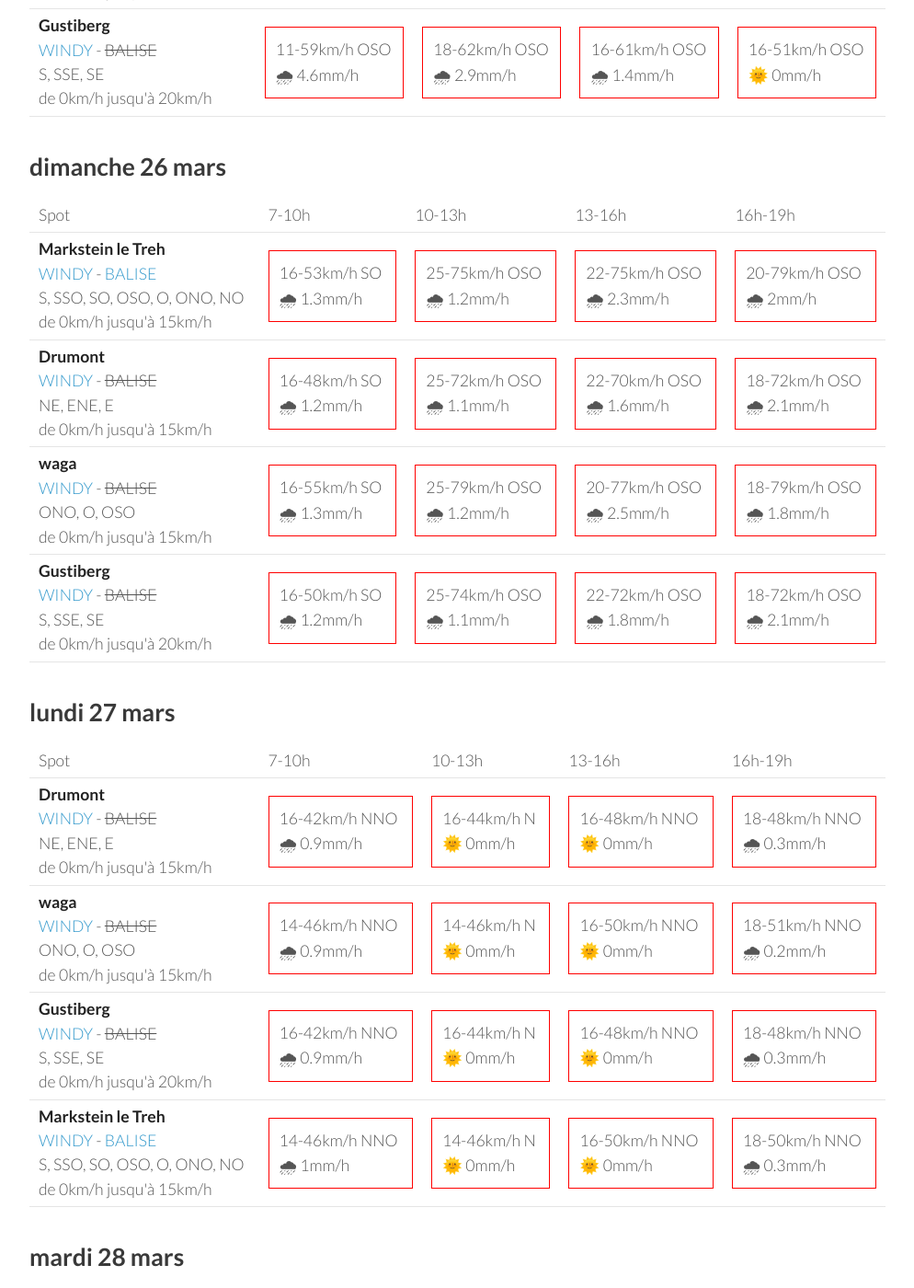
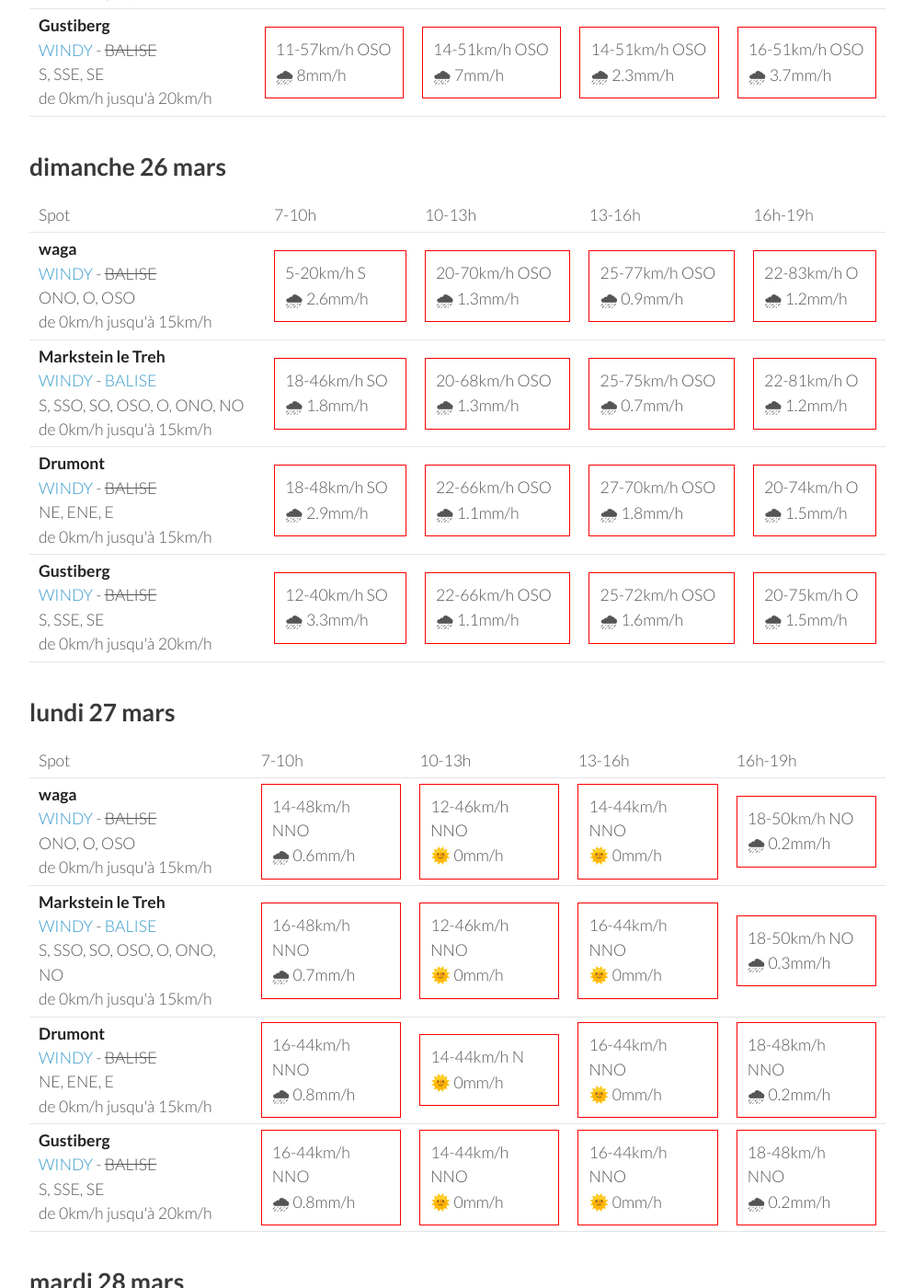
Before and after one commit to parapente-dans-le-nord/parapente-dans-le-nord.github.io, a Jekyll site: the page built from vosges.markdown, in a window 1280 px wide and 1400 px high, scrolled down 1299 px. Shown: the whole window at 92% size, without its empty margins (26-1020 px from the left). Built offline with Jekyll 4.4.1, drawn with Linux system fonts in a browser that asks for light colours; some of the changed text lies outside the part shown.

Commit message:
update index.markdown

```diff
--- a/vosges.markdown
+++ b/vosges.markdown
@@ -22,39 +22,39 @@ page mise à jour le vendredi 24 mars 13:16
       <td>16h-19h</td>
     </tr>
 <tr>
-        <td><strong>waga</strong><br><a href="https://windy.com/47.903/6.996?47.900,6.983,15">WINDY</a> - <span class="no-balise"> BALISE </span><br> <span class="vent-favorable">ONO, O, OSO</span><br><span class="force-vent">de 0km/h jusqu'à 15km/h</span> </td>
-
-            <td><div class="not-flyable"><p>0-0km/h NA</p><p>🌧️ 0mm/h</p></div></td>
-            <td><div class="not-flyable"><p>14-44km/h O</p><p>🌧 8mm/h</p></div></td>
-            <td><div class="not-flyable"><p>18-46km/h OSO</p><p>🌧 0.9mm/h</p></div></td>
-            <td><div class="not-flyable"><p>22-57km/h O</p><p>🌧 1.4mm/h</p></div></td>
-
-    </tr>
-<tr>
         <td><strong>Markstein le Treh</strong><br><a href="https://windy.com/47.926/7.012?47.505,7.012,8,m:eY1agmQ">WINDY</a> - <span class=""><a href="http://www.balisemeteo.com/balise.php?idBalise=136">BALISE</a> </span><br> <span class="vent-favorable">S, SSO, SO, OSO, O, ONO, NO</span><br><span class="force-vent">de 0km/h jusqu'à 15km/h</span> </td>
 
             <td><div class="not-flyable"><p>0-0km/h NA</p><p>🌧️ 0mm/h</p></div></td>
-            <td><div class="not-flyable"><p>27-68km/h OSO</p><p>🌧 8mm/h</p></div></td>
-            <td><div class="not-flyable"><p>27-66km/h OSO</p><p>🌧 0.9mm/h</p></div></td>
-            <td><div class="not-flyable"><p>25-68km/h O</p><p>🌧 1.4mm/h</p></div></td>
+            <td><div class="not-flyable"><p>0-0km/h NA</p><p>🌧️ 0mm/h</p></div></td>
+            <td><div class="not-flyable"><p>0-0km/h NA</p><p>🌧️ 0mm/h</p></div></td>
+            <td><div class="not-flyable"><p>24-57km/h OSO</p><p>🌧 1.7mm/h</p></div></td>
 
     </tr>
 <tr>
         <td><strong>Drumont</strong><br><a href="https://windy.com/47.898/6.919?47.687,6.919,9,m:eYYagmG">WINDY</a> - <span class="no-balise"> BALISE </span><br> <span class="vent-favorable">NE, ENE, E</span><br><span class="force-vent">de 0km/h jusqu'à 15km/h</span> </td>
 
             <td><div class="not-flyable"><p>0-0km/h NA</p><p>🌧️ 0mm/h</p></div></td>
-            <td><div class="not-flyable"><p>22-62km/h OSO</p><p>🌧 10mm/h</p></div></td>
-            <td><div class="not-flyable"><p>24-64km/h OSO</p><p>🌧 1.5mm/h</p></div></td>
-            <td><div class="not-flyable"><p>22-68km/h O</p><p>🌧 2.7mm/h</p></div></td>
+            <td><div class="not-flyable"><p>0-0km/h NA</p><p>🌧️ 0mm/h</p></div></td>
+            <td><div class="not-flyable"><p>0-0km/h NA</p><p>🌧️ 0mm/h</p></div></td>
+            <td><div class="not-flyable"><p>22-61km/h OSO</p><p>🌧 2.3mm/h</p></div></td>
+
+    </tr>
+<tr>
+        <td><strong>waga</strong><br><a href="https://windy.com/47.903/6.996?47.900,6.983,15">WINDY</a> - <span class="no-balise"> BALISE </span><br> <span class="vent-favorable">ONO, O, OSO</span><br><span class="force-vent">de 0km/h jusqu'à 15km/h</span> </td>
+
+            <td><div class="not-flyable"><p>0-0km/h NA</p><p>🌧️ 0mm/h</p></div></td>
+            <td><div class="not-flyable"><p>0-0km/h NA</p><p>🌧️ 0mm/h</p></div></td>
+            <td><div class="not-flyable"><p>0-0km/h NA</p><p>🌧️ 0mm/h</p></div></td>
+            <td><div class="not-flyable"><p>16-42km/h OSO</p><p>🌧 1.5mm/h</p></div></td>
 
     </tr>
 <tr>
         <td><strong>Gustiberg</strong><br><a href="https://windy.com/47.894/6.934?47.891,6.934,15,m:eYYagmI">WINDY</a> - <span class="no-balise"> BALISE </span><br> <span class="vent-favorable">S, SSE, SE</span><br><span class="force-vent">de 0km/h jusqu'à 20km/h</span> </td>
 
             <td><div class="not-flyable"><p>0-0km/h NA</p><p>🌧️ 0mm/h</p></div></td>
-            <td><div class="not-flyable"><p>16-55km/h SO</p><p>🌧 9mm/h</p></div></td>
-            <td><div class="not-flyable"><p>18-55km/h SO</p><p>🌧 1.3mm/h</p></div></td>
-            <td><div class="not-flyable"><p>16-61km/h OSO</p><p>🌧 2.4mm/h</p></div></td>
+            <td><div class="not-flyable"><p>0-0km/h NA</p><p>🌧️ 0mm/h</p></div></td>
+            <td><div class="not-flyable"><p>0-0km/h NA</p><p>🌧️ 0mm/h</p></div></td>
+            <td><div class="not-flyable"><p>18-53km/h SO</p><p>🌧 2mm/h</p></div></td>
 
     </tr>
 
@@ -76,40 +76,40 @@ page mise à jour le vendredi 24 mars 13:16
 <tr>
         <td><strong>waga</strong><br><a href="https://windy.com/47.903/6.996?47.900,6.983,15">WINDY</a> - <span class="no-balise"> BALISE </span><br> <span class="vent-favorable">ONO, O, OSO</span><br><span class="force-vent">de 0km/h jusqu'à 15km/h</span> </td>
 
-            <td><div class="not-flyable"><p>16-51km/h O</p><p>🌧 2.8mm/h</p></div></td>
-            <td><div class="not-flyable"><p>18-55km/h O</p><p>🌧 2.4mm/h</p></div></td>
-            <td><div class="not-flyable"><p>18-53km/h O</p><p>🌧 0.8mm/h</p></div></td>
-            <td><div class="not-flyable"><p>18-48km/h O</p><p>🌞 0mm/h</p></div></td>
+            <td><div class="not-flyable"><p>12-46km/h O</p><p>🌧 6mm/h</p></div></td>
+            <td><div class="not-flyable"><p>16-44km/h O</p><p>🌧 3.8mm/h</p></div></td>
+            <td><div class="not-flyable"><p>14-42km/h O</p><p>🌧 1.4mm/h</p></div></td>
+            <td><div class="not-flyable"><p>18-50km/h O</p><p>🌧 2.9mm/h</p></div></td>
 
 
     </tr>
 <tr>
         <td><strong>Markstein le Treh</strong><br><a href="https://windy.com/47.926/7.012?47.505,7.012,8,m:eY1agmQ">WINDY</a> - <span class=""><a href="http://www.balisemeteo.com/balise.php?idBalise=136">BALISE</a> </span><br> <span class="vent-favorable">S, SSO, SO, OSO, O, ONO, NO</span><br><span class="force-vent">de 0km/h jusqu'à 15km/h</span> </td>
 
-            <td><div class="not-flyable"><p>24-62km/h O</p><p>🌧 1.1mm/h</p></div></td>
-            <td><div class="not-flyable"><p>24-61km/h O</p><p>🌧 1.8mm/h</p></div></td>
-            <td><div class="not-flyable"><p>24-61km/h OSO</p><p>🌧 0.4mm/h</p></div></td>
-            <td><div class="not-flyable"><p>24-59km/h O</p><p>🌞 0mm/h</p></div></td>
+            <td><div class="not-flyable"><p>20-61km/h O</p><p>🌧 2.9mm/h</p></div></td>
+            <td><div class="not-flyable"><p>24-59km/h OSO</p><p>🌧 2.8mm/h</p></div></td>
+            <td><div class="not-flyable"><p>22-55km/h OSO</p><p>🌧 1.3mm/h</p></div></td>
+            <td><div class="not-flyable"><p>24-66km/h O</p><p>🌧 2.4mm/h</p></div></td>
 
 
     </tr>
 <tr>
         <td><strong>Drumont</strong><br><a href="https://windy.com/47.898/6.919?47.687,6.919,9,m:eYYagmG">WINDY</a> - <span class="no-balise"> BALISE </span><br> <span class="vent-favorable">NE, ENE, E</span><br><span class="force-vent">de 0km/h jusqu'à 15km/h</span> </td>
 
-            <td><div class="not-flyable"><p>16-66km/h O</p><p>🌧 4.7mm/h</p></div></td>
-            <td><div class="not-flyable"><p>22-70km/h O</p><p>🌧 2.8mm/h</p></div></td>
-            <td><div class="not-flyable"><p>20-66km/h OSO</p><p>🌧 1.3mm/h</p></div></td>
-            <td><div class="not-flyable"><p>20-57km/h O</p><p>🌞 0mm/h</p></div></td>
+            <td><div class="not-flyable"><p>18-66km/h O</p><p>🌧 8mm/h</p></div></td>
+            <td><div class="not-flyable"><p>20-59km/h OSO</p><p>🌧 6mm/h</p></div></td>
+            <td><div class="not-flyable"><p>18-55km/h OSO</p><p>🌧 2.4mm/h</p></div></td>
+            <td><div class="not-flyable"><p>22-57km/h OSO</p><p>🌧 3.5mm/h</p></div></td>
 
 
     </tr>
 <tr>
         <td><strong>Gustiberg</strong><br><a href="https://windy.com/47.894/6.934?47.891,6.934,15,m:eYYagmI">WINDY</a> - <span class="no-balise"> BALISE </span><br> <span class="vent-favorable">S, SSE, SE</span><br><span class="force-vent">de 0km/h jusqu'à 20km/h</span> </td>
 
-            <td><div class="not-flyable"><p>11-59km/h OSO</p><p>🌧 4.6mm/h</p></div></td>
-            <td><div class="not-flyable"><p>18-62km/h OSO</p><p>🌧 2.9mm/h</p></div></td>
-            <td><div class="not-flyable"><p>16-61km/h OSO</p><p>🌧 1.4mm/h</p></div></td>
-            <td><div class="not-flyable"><p>16-51km/h OSO</p><p>🌞 0mm/h</p></div></td>
+            <td><div class="not-flyable"><p>11-57km/h OSO</p><p>🌧 8mm/h</p></div></td>
+            <td><div class="not-flyable"><p>14-51km/h OSO</p><p>🌧 7mm/h</p></div></td>
+            <td><div class="not-flyable"><p>14-51km/h OSO</p><p>🌧 2.3mm/h</p></div></td>
+            <td><div class="not-flyable"><p>16-51km/h OSO</p><p>🌧 3.7mm/h</p></div></td>
 
 
     </tr>
@@ -130,42 +130,42 @@ page mise à jour le vendredi 24 mars 13:16
       <td>16h-19h</td>
     </tr>
 <tr>
+        <td><strong>waga</strong><br><a href="https://windy.com/47.903/6.996?47.900,6.983,15">WINDY</a> - <span class="no-balise"> BALISE </span><br> <span class="vent-favorable">ONO, O, OSO</span><br><span class="force-vent">de 0km/h jusqu'à 15km/h</span> </td>
+
+            <td><div class="not-flyable"><p>5-20km/h S</p><p>🌧 2.6mm/h</p></div></td>
+            <td><div class="not-flyable"><p>20-70km/h OSO</p><p>🌧 1.3mm/h</p></div></td>
+            <td><div class="not-flyable"><p>25-77km/h OSO</p><p>🌧 0.9mm/h</p></div></td>
+            <td><div class="not-flyable"><p>22-83km/h O</p><p>🌧 1.2mm/h</p></div></td>
+
+
+    </tr>
+<tr>
         <td><strong>Markstein le Treh</strong><br><a href="https://windy.com/47.926/7.012?47.505,7.012,8,m:eY1agmQ">WINDY</a> - <span class=""><a href="http://www.balisemeteo.com/balise.php?idBalise=136">BALISE</a> </span><br> <span class="vent-favorable">S, SSO, SO, OSO, O, ONO, NO</span><br><span class="force-vent">de 0km/h jusqu'à 15km/h</span> </td>
 
-            <td><div class="not-flyable"><p>16-53km/h SO</p><p>🌧 1.3mm/h</p></div></td>
-            <td><div class="not-flyable"><p>25-75km/h OSO</p><p>🌧 1.2mm/h</p></div></td>
-            <td><div class="not-flyable"><p>22-75km/h OSO</p><p>🌧 2.3mm/h</p></div></td>
-            <td><div class="not-flyable"><p>20-79km/h OSO</p><p>🌧 2mm/h</p></div></td>
+            <td><div class="not-flyable"><p>18-46km/h SO</p><p>🌧 1.8mm/h</p></div></td>
+            <td><div class="not-flyable"><p>20-68km/h OSO</p><p>🌧 1.3mm/h</p></div></td>
+            <td><div class="not-flyable"><p>25-75km/h OSO</p><p>🌧 0.7mm/h</p></div></td>
+            <td><div class="not-flyable"><p>22-81km/h O</p><p>🌧 1.2mm/h</p></div></td>
 
 
     </tr>
 <tr>
         <td><strong>Drumont</strong><br><a href="https://windy.com/47.898/6.919?47.687,6.919,9,m:eYYagmG">WINDY</a> - <span class="no-balise"> BALISE </span><br> <span class="vent-favorable">NE, ENE, E</span><br><span class="force-vent">de 0km/h jusqu'à 15km/h</span> </td>
 
-            <td><div class="not-flyable"><p>16-48km/h SO</p><p>🌧 1.2mm/h</p></div></td>
-            <td><div class="not-flyable"><p>25-72km/h OSO</p><p>🌧 1.1mm/h</p></div></td>
-            <td><div class="not-flyable"><p>22-70km/h OSO</p><p>🌧 1.6mm/h</p></div></td>
-            <td><div class="not-flyable"><p>18-72km/h OSO</p><p>🌧 2.1mm/h</p></div></td>
-
-
-    </tr>
-<tr>
-        <td><strong>waga</strong><br><a href="https://windy.com/47.903/6.996?47.900,6.983,15">WINDY</a> - <span class="no-balise"> BALISE </span><br> <span class="vent-favorable">ONO, O, OSO</span><br><span class="force-vent">de 0km/h jusqu'à 15km/h</span> </td>
-
-            <td><div class="not-flyable"><p>16-55km/h SO</p><p>🌧 1.3mm/h</p></div></td>
-            <td><div class="not-flyable"><p>25-79km/h OSO</p><p>🌧 1.2mm/h</p></div></td>
-            <td><div class="not-flyable"><p>20-77km/h OSO</p><p>🌧 2.5mm/h</p></div></td>
-            <td><div class="not-flyable"><p>18-79km/h OSO</p><p>🌧 1.8mm/h</p></div></td>
+            <td><div class="not-flyable"><p>18-48km/h SO</p><p>🌧 2.9mm/h</p></div></td>
+            <td><div class="not-flyable"><p>22-66km/h OSO</p><p>🌧 1.1mm/h</p></div></td>
+            <td><div class="not-flyable"><p>27-70km/h OSO</p><p>🌧 1.8mm/h</p></div></td>
+            <td><div class="not-flyable"><p>20-74km/h O</p><p>🌧 1.5mm/h</p></div></td>
 
 
     </tr>
 <tr>
         <td><strong>Gustiberg</strong><br><a href="https://windy.com/47.894/6.934?47.891,6.934,15,m:eYYagmI">WINDY</a> - <span class="no-balise"> BALISE </span><br> <span class="vent-favorable">S, SSE, SE</span><br><span class="force-vent">de 0km/h jusqu'à 20km/h</span> </td>
 
-            <td><div class="not-flyable"><p>16-50km/h SO</p><p>🌧 1.2mm/h</p></div></td>
-            <td><div class="not-flyable"><p>25-74km/h OSO</p><p>🌧 1.1mm/h</p></div></td>
-            <td><div class="not-flyable"><p>22-72km/h OSO</p><p>🌧 1.8mm/h</p></div></td>
-            <td><div class="not-flyable"><p>18-72km/h OSO</p><p>🌧 2.1mm/h</p></div></td>
+            <td><div class="not-flyable"><p>12-40km/h SO</p><p>🌧 3.3mm/h</p></div></td>
+            <td><div class="not-flyable"><p>22-66km/h OSO</p><p>🌧 1.1mm/h</p></div></td>
+            <td><div class="not-flyable"><p>25-72km/h OSO</p><p>🌧 1.6mm/h</p></div></td>
+            <td><div class="not-flyable"><p>20-75km/h O</p><p>🌧 1.5mm/h</p></div></td>
 
 
     </tr>
@@ -186,42 +186,42 @@ page mise à jour le vendredi 24 mars 13:16
       <td>16h-19h</td>
     </tr>
 <tr>
-        <td><strong>Drumont</strong><br><a href="https://windy.com/47.898/6.919?47.687,6.919,9,m:eYYagmG">WINDY</a> - <span class="no-balise"> BALISE </span><br> <span class="vent-favorable">NE, ENE, E</span><br><span class="force-vent">de 0km/h jusqu'à 15km/h</span> </td>
+        <td><strong>waga</strong><br><a href="https://windy.com/47.903/6.996?47.900,6.983,15">WINDY</a> - <span class="no-balise"> BALISE </span><br> <span class="vent-favorable">ONO, O, OSO</span><br><span class="force-vent">de 0km/h jusqu'à 15km/h</span> </td>
 
-            <td><div class="not-flyable"><p>16-42km/h NNO</p><p>🌧 0.9mm/h</p></div></td>
-            <td><div class="not-flyable"><p>16-44km/h N</p><p>🌞 0mm/h</p></div></td>
-            <td><div class="not-flyable"><p>16-48km/h NNO</p><p>🌞 0mm/h</p></div></td>
-            <td><div class="not-flyable"><p>18-48km/h NNO</p><p>🌧 0.3mm/h</p></div></td>
+            <td><div class="not-flyable"><p>14-48km/h NNO</p><p>🌧 0.6mm/h</p></div></td>
+            <td><div class="not-flyable"><p>12-46km/h NNO</p><p>🌞 0mm/h</p></div></td>
+            <td><div class="not-flyable"><p>14-44km/h NNO</p><p>🌞 0mm/h</p></div></td>
+            <td><div class="not-flyable"><p>18-50km/h NO</p><p>🌧 0.2mm/h</p></div></td>
 
 
     </tr>
 <tr>
-        <td><strong>waga</strong><br><a href="https://windy.com/47.903/6.996?47.900,6.983,15">WINDY</a> - <span class="no-balise"> BALISE </span><br> <span class="vent-favorable">ONO, O, OSO</span><br><span class="force-vent">de 0km/h jusqu'à 15km/h</span> </td>
+        <td><strong>Markstein le Treh</strong><br><a href="https://windy.com/47.926/7.012?47.505,7.012,8,m:eY1agmQ">WINDY</a> - <span class=""><a href="http://www.balisemeteo.com/balise.php?idBalise=136">BALISE</a> </span><br> <span class="vent-favorable">S, SSO, SO, OSO, O, ONO, NO</span><br><span class="force-vent">de 0km/h jusqu'à 15km/h</span> </td>
 
-            <td><div class="not-flyable"><p>14-46km/h NNO</p><p>🌧 0.9mm/h</p></div></td>
-            <td><div class="not-flyable"><p>14-46km/h N</p><p>🌞 0mm/h</p></div></td>
-            <td><div class="not-flyable"><p>16-50km/h NNO</p><p>🌞 0mm/h</p></div></td>
-            <td><div class="not-flyable"><p>18-51km/h NNO</p><p>🌧 0.2mm/h</p></div></td>
+            <td><div class="not-flyable"><p>16-48km/h NNO</p><p>🌧 0.7mm/h</p></div></td>
+            <td><div class="not-flyable"><p>12-46km/h NNO</p><p>🌞 0mm/h</p></div></td>
+            <td><div class="not-flyable"><p>16-44km/h NNO</p><p>🌞 0mm/h</p></div></td>
+            <td><div class="not-flyable"><p>18-50km/h NO</p><p>🌧 0.3mm/h</p></div></td>
+
+
+    </tr>
+<tr>
+        <td><strong>Drumont</strong><br><a href="https://windy.com/47.898/6.919?47.687,6.919,9,m:eYYagmG">WINDY</a> - <span class="no-balise"> BALISE </span><br> <span class="vent-favorable">NE, ENE, E</span><br><span class="force-vent">de 0km/h jusqu'à 15km/h</span> </td>
+
+            <td><div class="not-flyable"><p>16-44km/h NNO</p><p>🌧 0.8mm/h</p></div></td>
+            <td><div class="not-flyable"><p>14-44km/h N</p><p>🌞 0mm/h</p></div></td>
+            <td><div class="not-flyable"><p>16-44km/h NNO</p><p>🌞 0mm/h</p></div></td>
+            <td><div class="not-flyable"><p>18-48km/h NNO</p><p>🌧 0.2mm/h</p></div></td>
 
 
     </tr>
 <tr>
         <td><strong>Gustiberg</strong><br><a href="https://windy.com/47.894/6.934?47.891,6.934,15,m:eYYagmI">WINDY</a> - <span class="no-balise"> BALISE </span><br> <span class="vent-favorable">S, SSE, SE</span><br><span class="force-vent">de 0km/h jusqu'à 20km/h</span> </td>
 
-            <td><div class="not-flyable"><p>16-42km/h NNO</p><p>🌧 0.9mm/h</p></div></td>
-            <td><div class="not-flyable"><p>16-44km/h N</p><p>🌞 0mm/h</p></div></td>
-            <td><div class="not-flyable"><p>16-48km/h NNO</p><p>🌞 0mm/h</p></div></td>
-            <td><div class="not-flyable"><p>18-48km/h NNO</p><p>🌧 0.3mm/h</p></div></td>
-
-
-    </tr>
-<tr>
-        <td><strong>Markstein le Treh</strong><br><a href="https://windy.com/47.926/7.012?47.505,7.012,8,m:eY1agmQ">WINDY</a> - <span class=""><a href="http://www.balisemeteo.com/balise.php?idBalise=136">BALISE</a> </span><br> <span class="vent-favorable">S, SSO, SO, OSO, O, ONO, NO</span><br><span class="force-vent">de 0km/h jusqu'à 15km/h</span> </td>
-
-            <td><div class="not-flyable"><p>14-46km/h NNO</p><p>🌧 1mm/h</p></div></td>
-            <td><div class="not-flyable"><p>14-46km/h N</p><p>🌞 0mm/h</p></div></td>
-            <td><div class="not-flyable"><p>16-50km/h NNO</p><p>🌞 0mm/h</p></div></td>
-            <td><div class="not-flyable"><p>18-50km/h NNO</p><p>🌧 0.3mm/h</p></div></td>
+            <td><div class="not-flyable"><p>16-44km/h NNO</p><p>🌧 0.8mm/h</p></div></td>
+            <td><div class="not-flyable"><p>14-44km/h NNO</p><p>🌞 0mm/h</p></div></td>
+            <td><div class="not-flyable"><p>16-44km/h NNO</p><p>🌞 0mm/h</p></div></td>
+            <td><div class="not-flyable"><p>18-48km/h NNO</p><p>🌧 0.2mm/h</p></div></td>
 
 
     </tr>
```
Also changed, not shown: other parts of vosges.markdown (+1 -1 lines).
